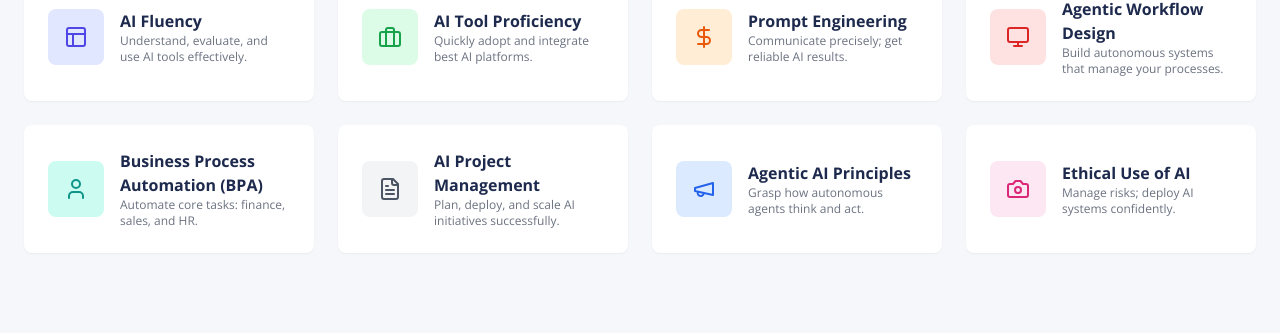
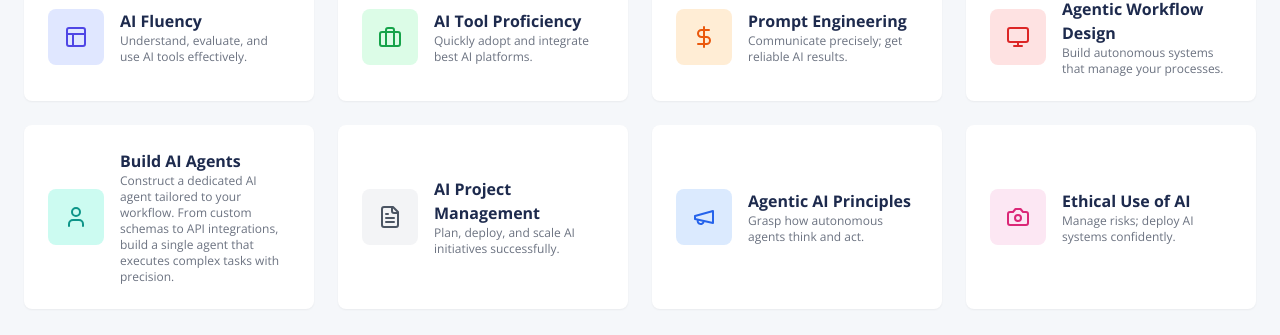
Before and after one commit to nexiuslabs/nexiusacademyskillsfuture, a React (Vite) app: page / in a window 1280 px wide. Shown: the part 2059-2394 px from the top of the page. Built offline with nearby package versions, Linux system fonts and the light colour scheme; no server answers.

Commit message:
Update homepage skills card copy to Build AI Agents

```diff
--- a/components/home/Categories.tsx
+++ b/components/home/Categories.tsx
@@ -6,7 +6,7 @@ const categories = [
   { icon: <Briefcase />, name: 'AI Tool Proficiency', courses: 'Quickly adopt and integrate best AI platforms.', color: 'bg-green-100 text-green-600' },
   { icon: <DollarSign />, name: 'Prompt Engineering', courses: 'Communicate precisely; get reliable AI results.', color: 'bg-orange-100 text-orange-600' },
   { icon: <Monitor />, name: 'Agentic Workflow Design', courses: 'Build autonomous systems that manage your processes.', color: 'bg-red-100 text-red-600' },
-  { icon: <User />, name: 'Business Process Automation (BPA)', courses: 'Automate core tasks: finance, sales, and HR.', color: 'bg-teal-100 text-teal-600' },
+  { icon: <User />, name: 'Build AI Agents', courses: 'Construct a dedicated AI agent tailored to your workflow. From custom schemas to API integrations, build a single agent that executes complex tasks with precision.', color: 'bg-teal-100 text-teal-600' },
   { icon: <FileText />, name: 'AI Project Management', courses: 'Plan, deploy, and scale AI initiatives successfully.', color: 'bg-gray-100 text-gray-600' },
   { icon: <Megaphone />, name: 'Agentic AI Principles', courses: 'Grasp how autonomous agents think and act.', color: 'bg-blue-100 text-blue-600' },
   { icon: <Camera />, name: 'Ethical Use of AI', courses: 'Manage risks; deploy AI systems confidently.', color: 'bg-pink-100 text-pink-600' },
```
